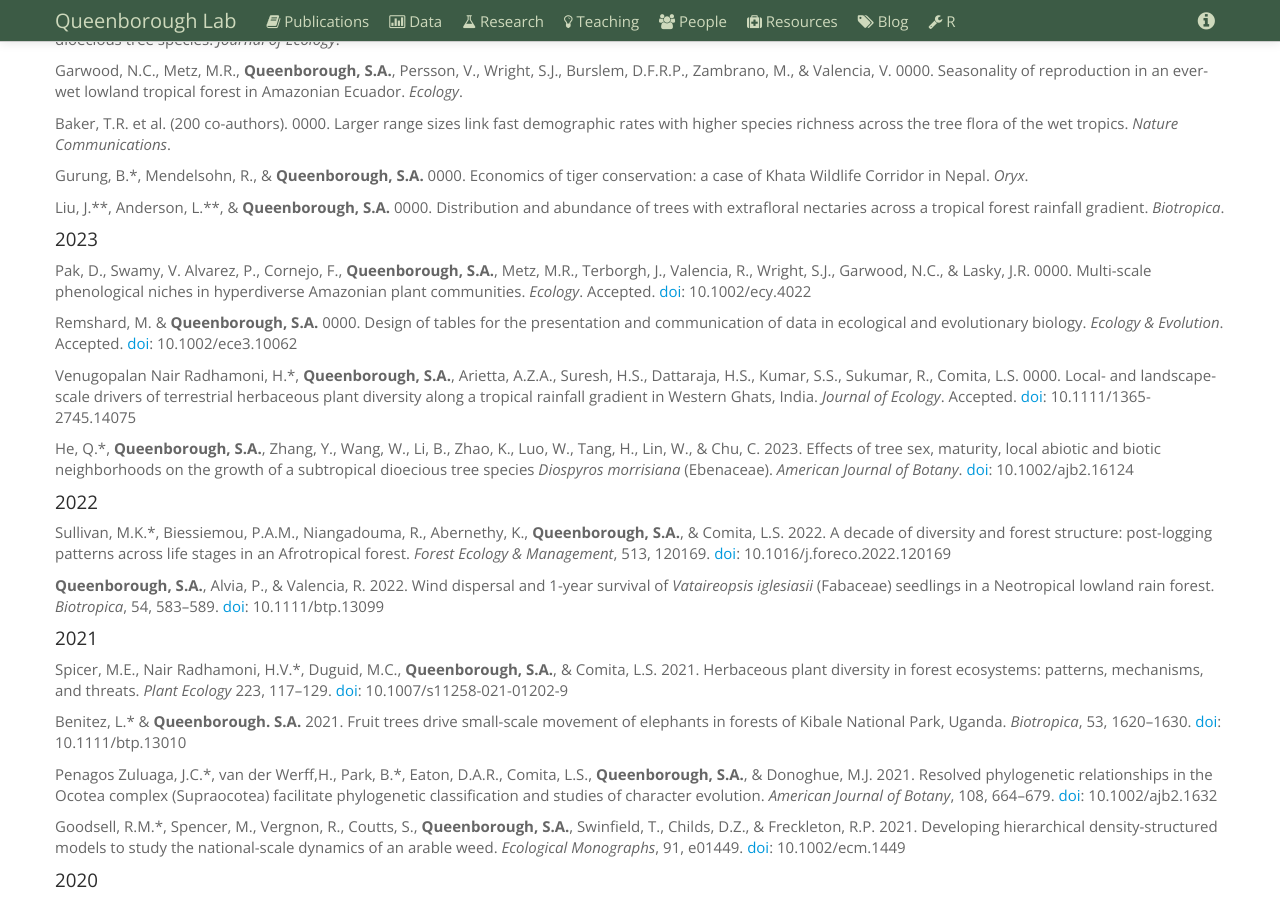
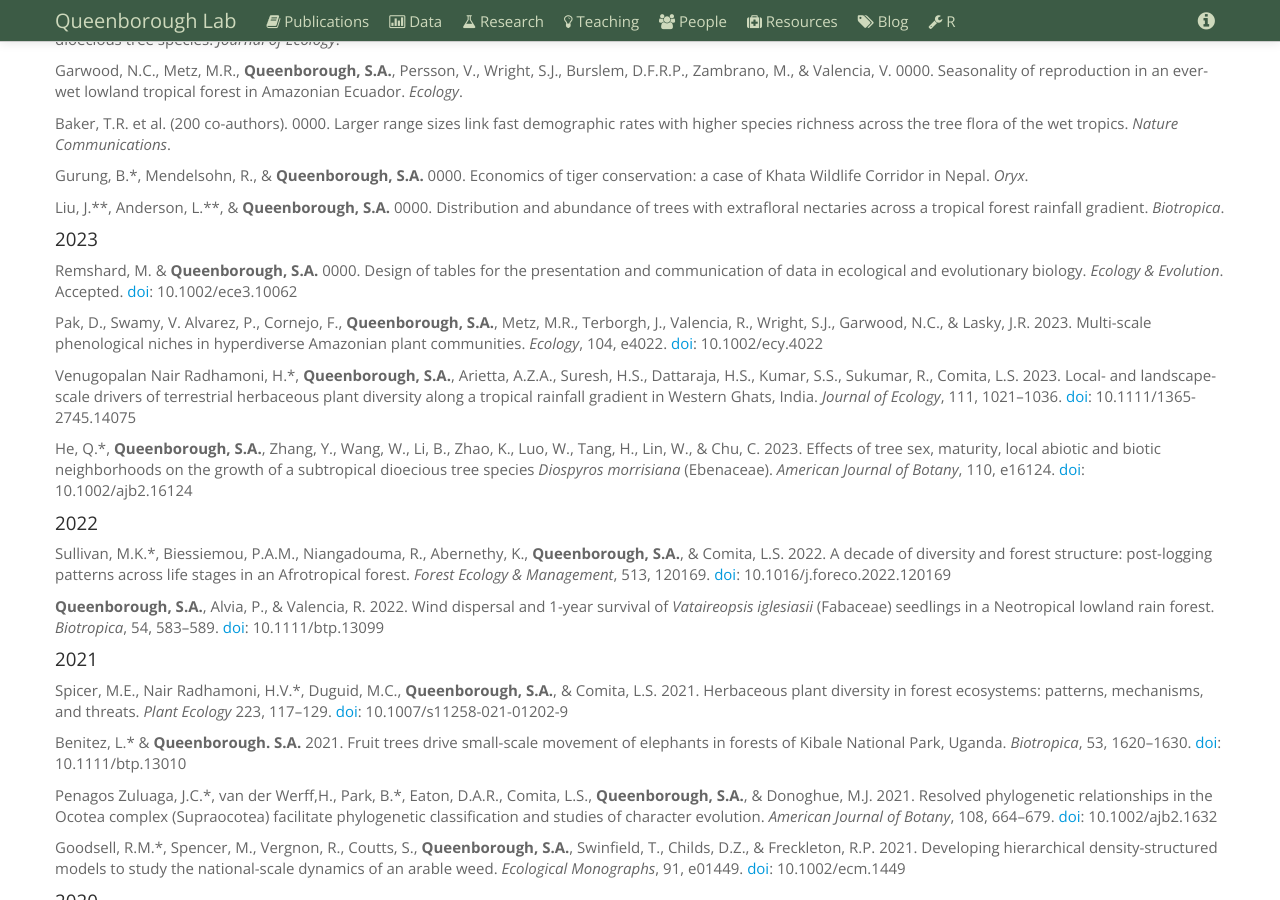
Before and after one commit to saq/saq.github.io, a Jekyll site: the page built from publications.md, in a window 1280 px wide and 900 px high, scrolled down 443 px. Built offline with Jekyll 4.4.1, drawn with Linux system fonts in a browser that asks for light colours.

Commit message:
Update publications.md

```diff
--- a/publications.md
+++ b/publications.md
@@ -56,13 +56,13 @@ Liu, J.\*\*, Anderson, L.\*\*, & **Queenborough, S.A.** 0000. Distribution and a
 
 #### 2023
 
-Pak, D., Swamy, V. Alvarez, P., Cornejo, F., **Queenborough, S.A.**, Metz, M.R., Terborgh, J., Valencia, R., Wright, S.J., Garwood, N.C., & Lasky, J.R. 0000. Multi-scale phenological niches in hyperdiverse Amazonian plant communities. *Ecology*. Accepted. [doi](https://doi.org/10.1002/ecy.4022): 10.1002/ecy.4022
-
 Remshard, M. & **Queenborough, S.A.** 0000.  Design of tables for the presentation and communication of data in ecological and evolutionary biology. *Ecology & Evolution*. Accepted. [doi](): 10.1002/ece3.10062
 
-Venugopalan Nair Radhamoni, H.\*, **Queenborough, S.A.**, Arietta, A.Z.A., Suresh, H.S., Dattaraja, H.S., Kumar, S.S., Sukumar, R., Comita, L.S. 0000. Local- and landscape-scale drivers of terrestrial herbaceous plant diversity along a tropical rainfall gradient in Western Ghats, India. *Journal of Ecology*. Accepted. [doi](http://doi.org/10.1111/1365-2745.14075): 10.1111/1365-2745.14075
+Pak, D., Swamy, V. Alvarez, P., Cornejo, F., **Queenborough, S.A.**, Metz, M.R., Terborgh, J., Valencia, R., Wright, S.J., Garwood, N.C., & Lasky, J.R. 2023. Multi-scale phenological niches in hyperdiverse Amazonian plant communities. *Ecology*, 104, e4022. [doi](https://doi.org/10.1002/ecy.4022): 10.1002/ecy.4022
 
-He, Q.\*, **Queenborough, S.A.**, Zhang, Y., Wang, W., Li, B., Zhao, K., Luo, W., Tang, H., Lin, W., & Chu, C. 2023. Effects of tree sex, maturity, local abiotic and biotic neighborhoods on the growth of a subtropical dioecious tree species *Diospyros morrisiana* (Ebenaceae). *American Journal of Botany*.  [doi](http://doi.org/10.1002/ajb2.16124): 10.1002/ajb2.16124
+Venugopalan Nair Radhamoni, H.\*, **Queenborough, S.A.**, Arietta, A.Z.A., Suresh, H.S., Dattaraja, H.S., Kumar, S.S., Sukumar, R., Comita, L.S. 2023. Local- and landscape-scale drivers of terrestrial herbaceous plant diversity along a tropical rainfall gradient in Western Ghats, India. *Journal of Ecology*, 111, 1021--1036. [doi](http://doi.org/10.1111/1365-2745.14075): 10.1111/1365-2745.14075
+
+He, Q.\*, **Queenborough, S.A.**, Zhang, Y., Wang, W., Li, B., Zhao, K., Luo, W., Tang, H., Lin, W., & Chu, C. 2023. Effects of tree sex, maturity, local abiotic and biotic neighborhoods on the growth of a subtropical dioecious tree species *Diospyros morrisiana* (Ebenaceae). *American Journal of Botany*, 110, e16124.  [doi](http://doi.org/10.1002/ajb2.16124): 10.1002/ajb2.16124
 
 
 #### 2022
```
